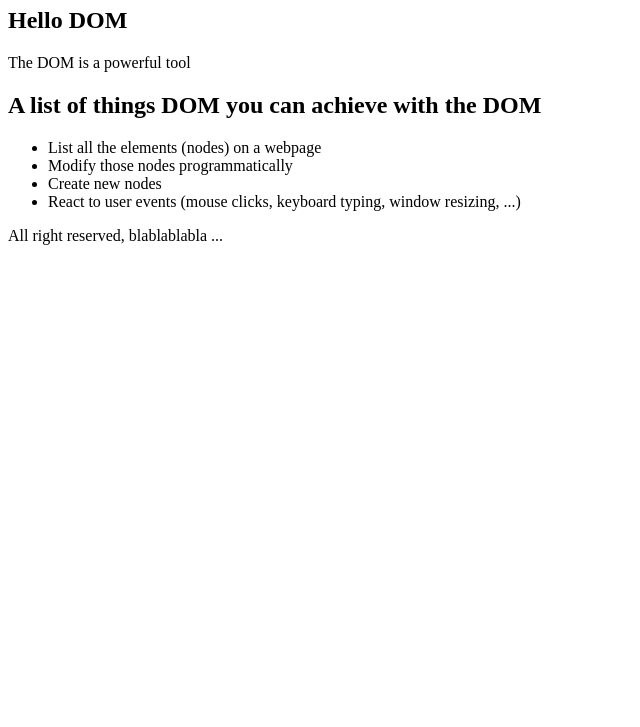
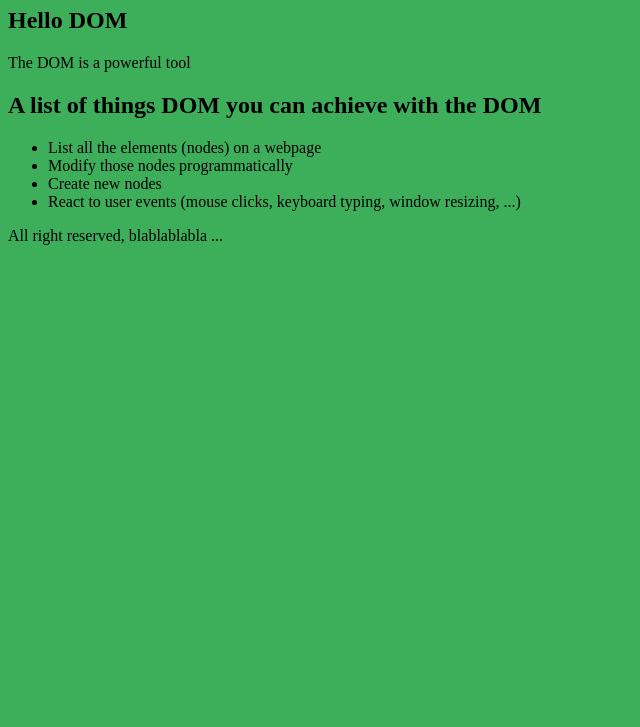
Before and after one commit to ndc-studio/DOM, a plain HTML site: page 1.Introduction/intro_exo-2e-partie/index.html in a window 1280 px wide. Shown: the part 73-800 px from the top of the page, without its empty margins (0-640 px from the left). Drawn offline with Linux system fonts and the light colour scheme.

Commit message:
2eme partie de l'introduction

```diff
--- a/1.Introduction/intro_exo-2e-partie/index.html
+++ b/1.Introduction/intro_exo-2e-partie/index.html
@@ -6,7 +6,7 @@
   <meta name="viewport" content="width=device-width, initial-scale=1.0">
   <title>Exploring the DOM</title>
 
-  <link rel="stylesheet" href="../assets/style.css">
+  <!-- <link rel="stylesheet" href="../assets/style.css"> -->
   <!-- Having JavaScript included here, at the top of the file, ensures it starts loading soon -->
   <!-- The defer attribute ensures it waits for the HTML to be fully loaded before it actually fires -->
   <!-- This can prevent a situation where JavaScript tries to work with an element that has not been loaded yet -->
--- a/1.Introduction/intro_exo-2e-partie/script.js
+++ b/1.Introduction/intro_exo-2e-partie/script.js
@@ -0,0 +1,27 @@
+// afficher le contenu de la balise <title>
+console.log(document.title)
+
+// Modifie la balise <title>
+document.title = "Modifying the DOM";
+
+//Premier essai pour changer la couleur de fond
+// document.body.style.backgroundColor = "#FF69B4";
+
+// Crée une fonction pour générer des couleurs random (pour chaque couleur entre 0 et 255)
+function randomColor() {
+    const r = (Math.floor(Math.random() * 256));
+    const g = (Math.floor(Math.random() * 256));
+    const b = (Math.floor(Math.random() * 256));
+    return "rgb(" + r + ", " + g + ", " + b + ")";
+}
+
+// Permet de modifier la couleur de fond de l'element <body> du index.html
+document.body.style.backgroundColor = randomColor();
+
+// crée un variable pour contenir tout les childs de <body>
+const child_body = document.body.children;
+
+// Crée la boucle for pour afficher
+for (const element of child_body) {
+    console.log(element);
+}
```
